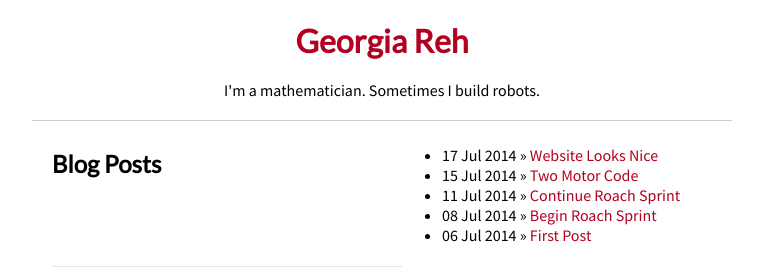
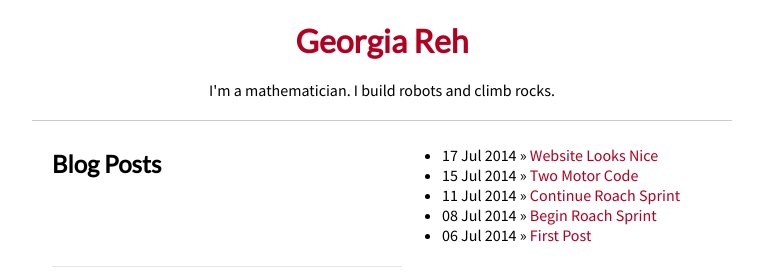
Before and after one commit to konahart/konahart.github.io, a Jekyll site: the page built from index.md, in a window 1280 px wide. Shown: the top 274 px of the page, without its empty margins (258-1021 px from the left). Built offline with Jekyll 4.4.1, drawn with Linux system fonts in a browser that asks for light colours.

Commit message:
nothing useful

```diff
--- a/_layouts/default.html
+++ b/_layouts/default.html
@@ -18,7 +18,7 @@
 
   <div class="container">
     <h1><a href="/">Georgia Reh</a></h1>
-    <div style="margin: 20px 0; text-align:center;">I'm a mathematician. Sometimes I build robots.</div>
+    <div style="margin: 20px 0; text-align:center;">I'm a mathematician. I build robots and climb rocks.</div>
     <hr>
 
     {{ content }}
```
